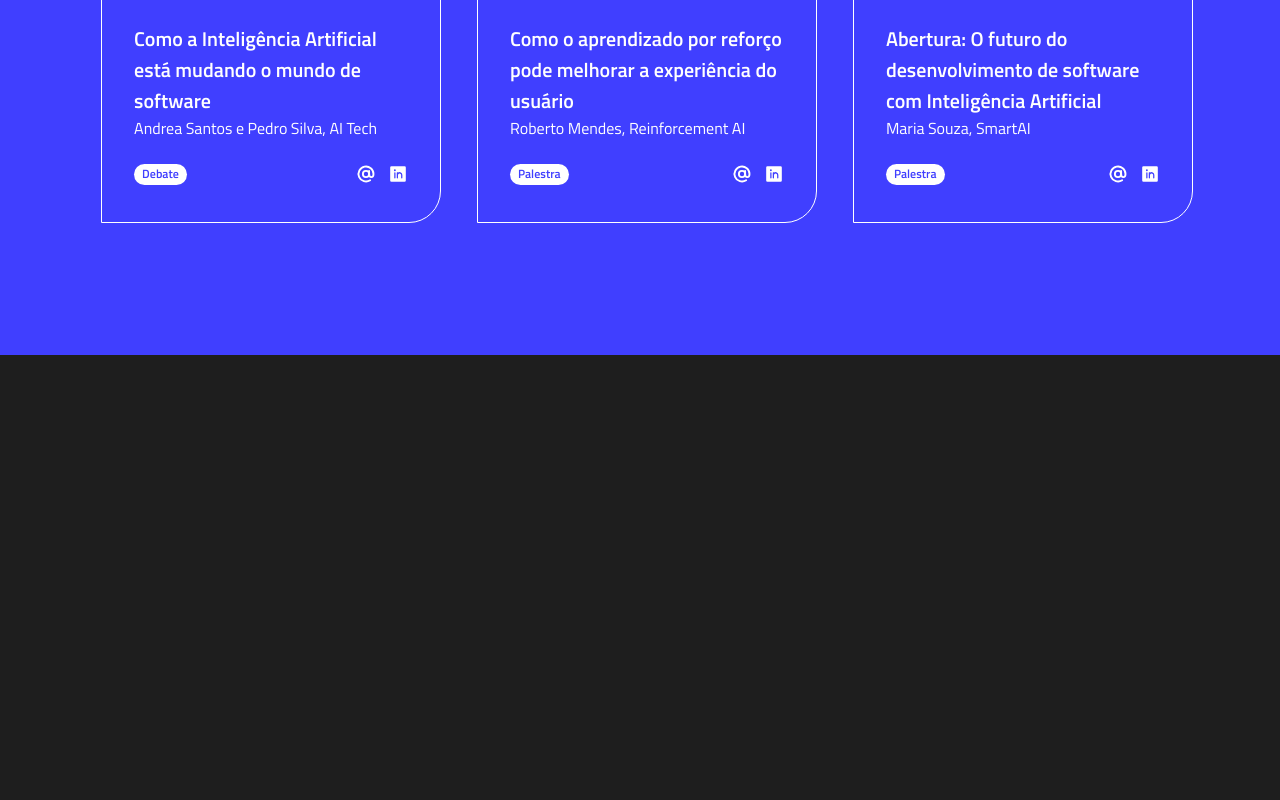
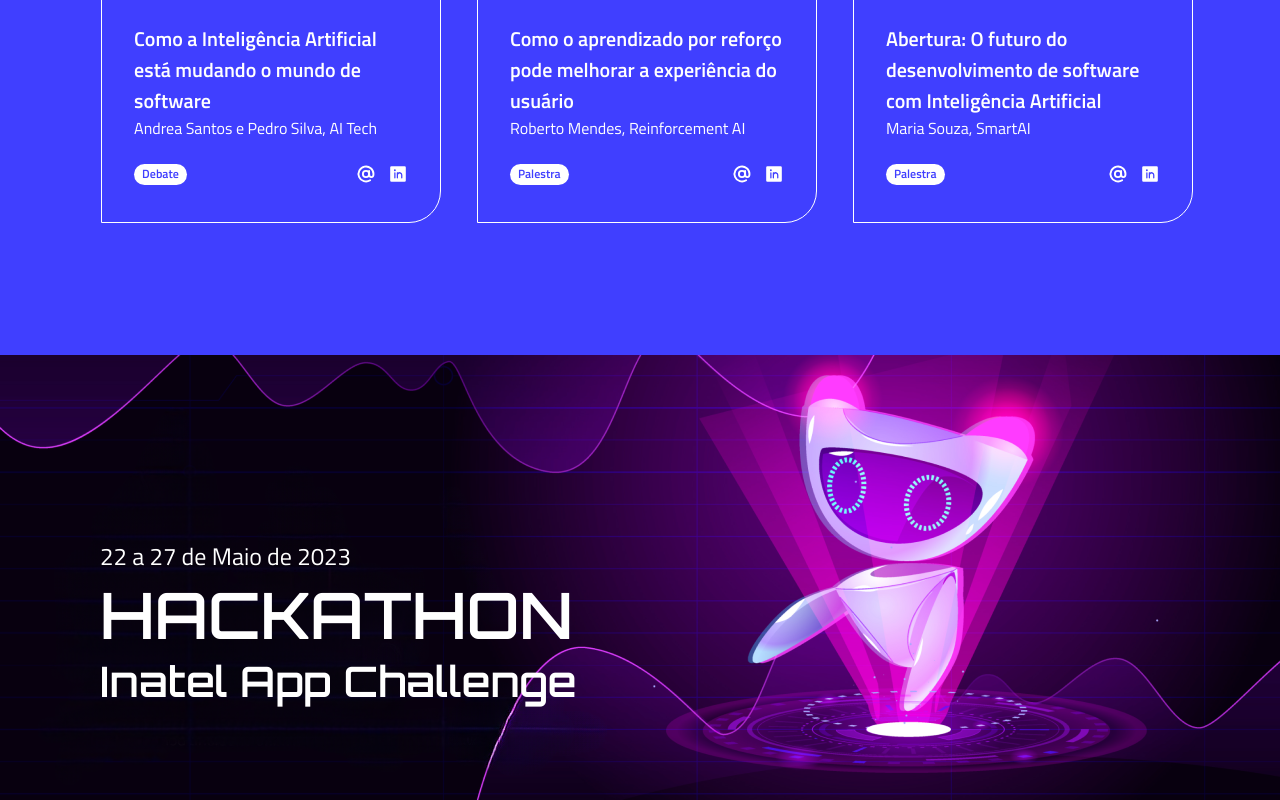
Before and after one commit to LeoGalisse/case-processo-seletivo, a React (Vite) app: page / in a window 1280 px wide. Shown: the part 2082-2882 px from the top of the page. Before the commit the page ends 2437 px from the top, so only its background shows below. Built offline with nearby package versions, Linux system fonts and the light colour scheme.

Commit message:
feat: :sparkles: add hackathon component

```diff
--- a/src/Router.tsx
+++ b/src/Router.tsx
@@ -1,4 +1,5 @@
 import { Routes, Route } from 'react-router-dom'
+import { Hackathon } from './pages/SeComp/Hackathon'
 import { SeComp } from './pages/SeComp/Home'
 import { Programacao } from './pages/SeComp/Programacao'
 import { Sobre } from './pages/SeComp/Sobre'
@@ -13,6 +14,7 @@
             <SeComp />
             <Sobre />
             <Programacao />
+            <Hackathon />
           </>
         }
       />
--- a/src/components/Header/components/Menu/index.tsx
+++ b/src/components/Header/components/Menu/index.tsx
@@ -26,12 +26,12 @@
         </Link>
       </li>
       <li>
-        <Link to="" onClick={() => handleScroll(1700)}>
+        <Link to="" onClick={() => handleScroll(1400)}>
           Programação
         </Link>
       </li>
       <li>
-        <Link to="" onClick={() => handleScroll(2400)}>
+        <Link to="" onClick={() => handleScroll(4000)}>
           Hackathon
         </Link>
       </li>
--- /dev/null
+++ b/src/pages/SeComp/Hackathon/index.tsx
@@ -0,0 +1,17 @@
+import { HackathonContainer, HackathonContent } from './styles'
+import hackathonImg from '../../../assets/hackathonBackground.png'
+
+export function Hackathon() {
+  return (
+    <div>
+      <HackathonContainer>
+        <img src={hackathonImg} alt="" />
+        <HackathonContent>
+          <span>22 a 27 de Maio de 2023</span>
+          <span>HACKATHON</span>
+          <span>Inatel App Challenge</span>
+        </HackathonContent>
+      </HackathonContainer>
+    </div>
+  )
+}
--- /dev/null
+++ b/src/pages/SeComp/Hackathon/styles.ts
@@ -0,0 +1,58 @@
+import { styled } from '../../../styles'
+
+export const HackathonContainer = styled('div', {
+  display: 'flex',
+  img: {
+    position: 'absolute',
+    width: '100%',
+    height: 445,
+    objectFit: 'cover',
+    zIndex: -1,
+  },
+
+  '@media (max-width: 490px)': {
+    img: {
+      width: '200%',
+      transform: 'translateX(-375px)',
+    },
+  },
+})
+
+export const HackathonContent = styled('div', {
+  display: 'flex',
+  flexDirection: 'column',
+  marginTop: 183,
+  marginLeft: 100,
+
+  'span:first-child': {
+    fontSize: '$xl',
+  },
+
+  'span:nth-child(2)': {
+    fontSize: '$6xl',
+    fontWeight: '$semiBold',
+    fontFamily: 'Orbitron',
+  },
+
+  'span:last-child': {
+    fontSize: '$3xl',
+    fontFamily: 'Orbitron',
+    fontWeight: '$semiBold',
+  },
+
+  '@media (max-width: 768px)': {
+    marginLeft: 16,
+  },
+
+  '@media (max-width: 490px)': {
+    'span:first-child': {
+      fontSize: '$lg',
+    },
+    'span:nth-child(2)': {
+      fontSize: '$4xl',
+    },
+    'span:last-child': {
+      fontSize: '$2xl',
+    },
+  },
+})
```
